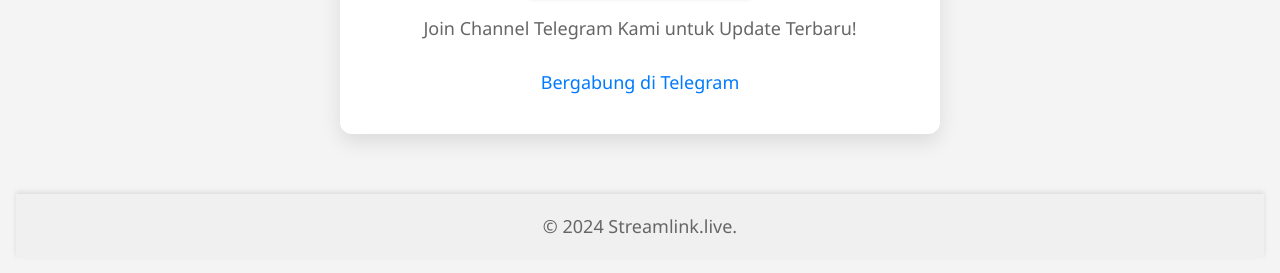
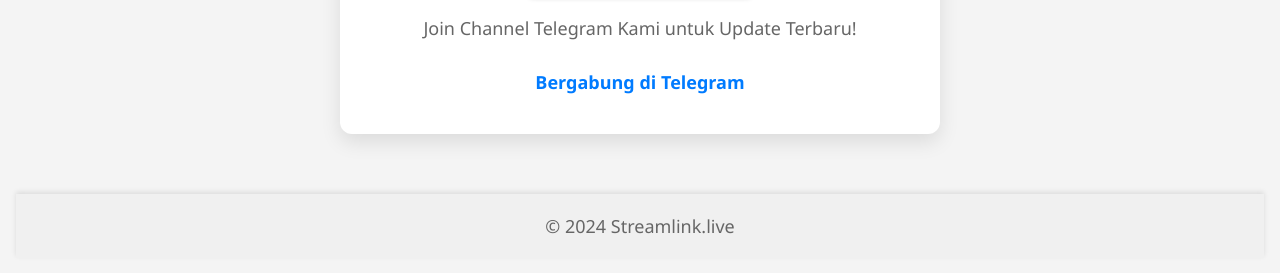
Before and after one commit to clwkevin/landingpage, a plain HTML site: page index.html in a window 1280 px wide. Shown: the part 447-720 px from the top of the page. Drawn offline with Linux system fonts and the light colour scheme.

Commit message:
Update index.html

```diff
--- a/index.html
+++ b/index.html
@@ -201,12 +201,12 @@
 
     <div style="margin-top: 20px;">
       <p>Join Channel Telegram Kami untuk Update Terbaru!</p>
-      <a href="https://t.me/MatchDayStream" target="_blank" class="telegram-link">Bergabung di Telegram</a>
+      <a href="https://t.me/MatchDayStream" target="_blank" class="telegram-link"><b>Bergabung di Telegram</b></a>
     </div>
   </div>
 
   <div class="footer">
-    <p>&copy; 2024 Streamlink.live.</p>
+    <p>&copy; 2024 Streamlink.live</p>
   </div>
 
   <script>
```
